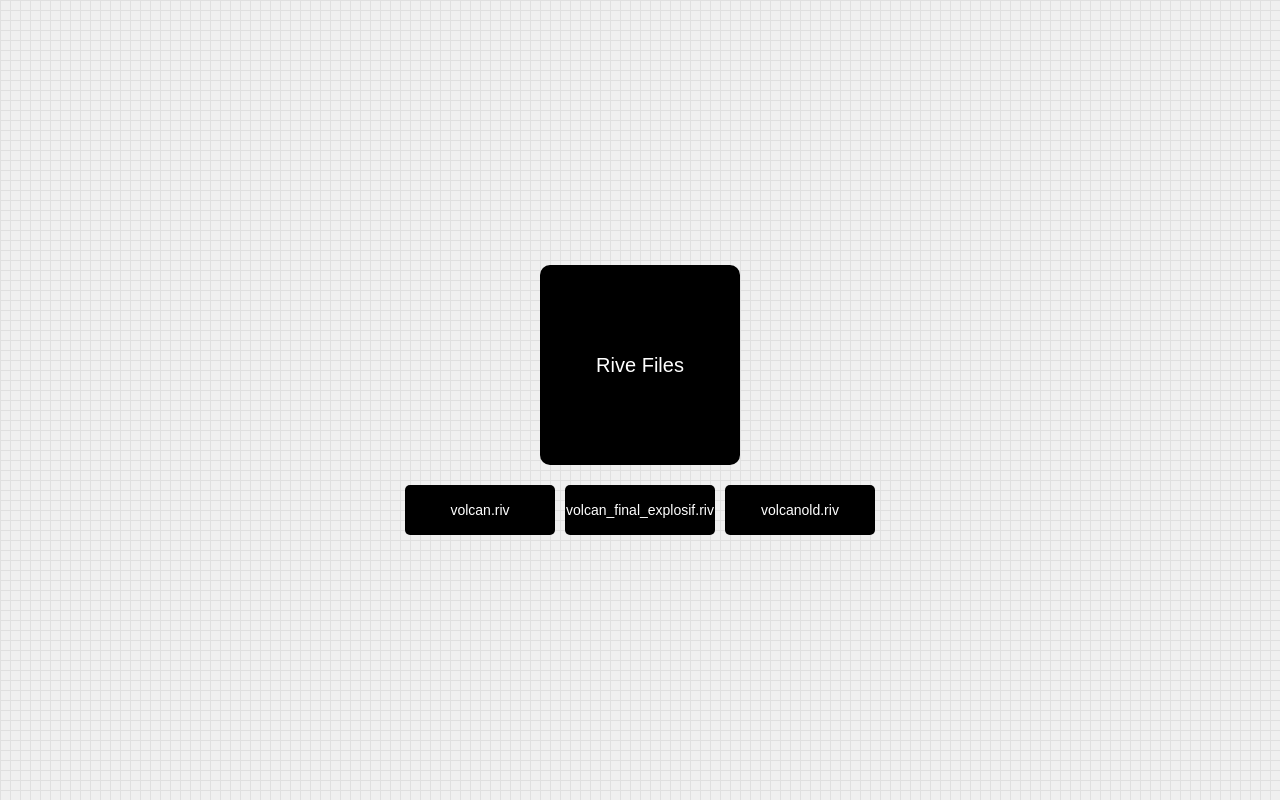
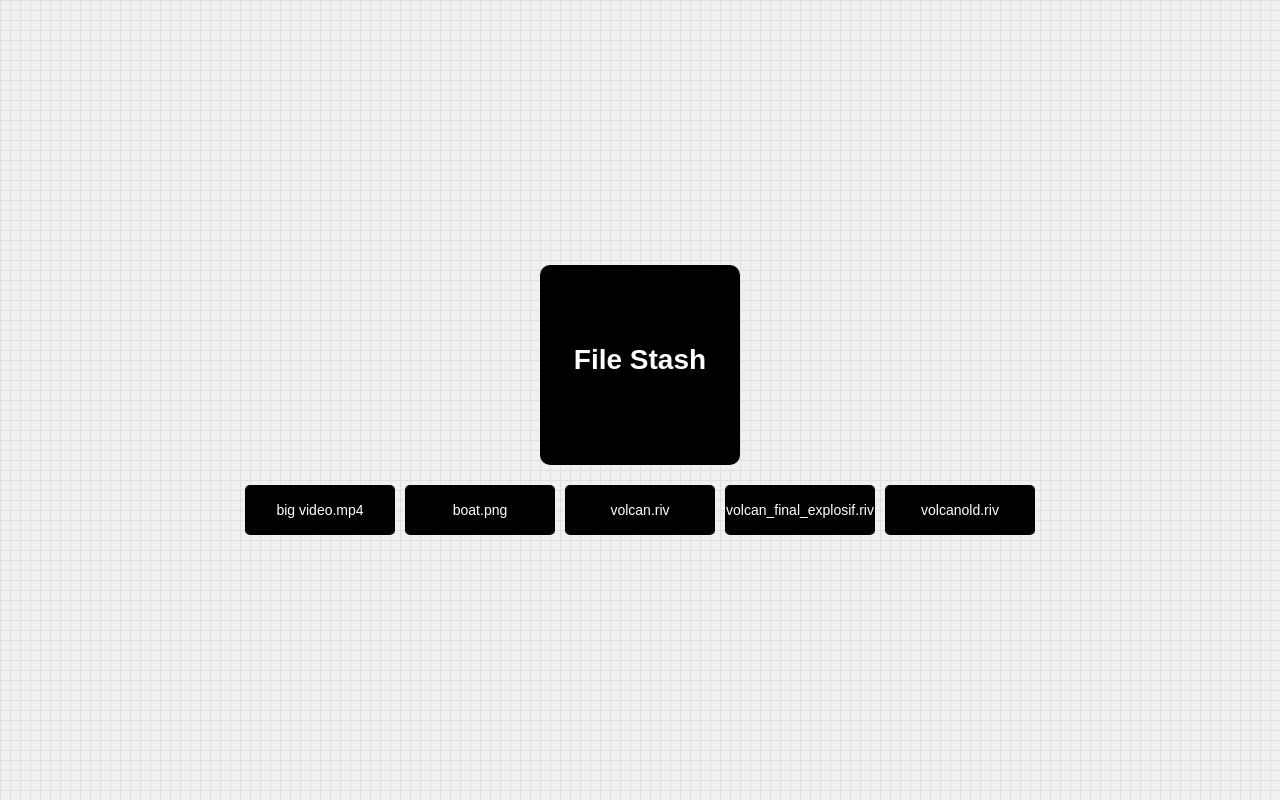
Before and after one commit to RinalduzziNathan/uploaded-rive-files, a website: page index.html in a window 1280 px wide. Drawn offline with Linux system fonts and the light colour scheme.

Commit message:
supp fichier riv

```diff
--- a/files.js
+++ b/files.js
@@ -1,4 +1,6 @@
 const riveFiles = [
+  "big video.mp4",
+  "boat.png",
   "volcan.riv",
   "volcan_final_explosif.riv",
   "volcanold.riv"
--- a/index.html
+++ b/index.html
@@ -1,10 +1,22 @@
 <!DOCTYPE html>
 <html lang="en">
+
 <head>
-  <meta charset="UTF-8"/>
-  <meta name="viewport" content="width=device-width, initial-scale=1.0"/>
-  <title>Rive Files</title>
+    <meta charset="UTF-8" />
+    <meta name="viewport" content="width=device-width, initial-scale=1.0" />
+    <link rel="icon" href="Logopng.ico" type="image/ico">
+
+    <title>File Stash</title>
     <style>
+        a {
+            color: white;
+            text-decoration: none;
+        }
+
+        a:hover {
+            text-decoration: underline;
+        }
+
         body {
             margin: 0;
             background-image:
@@ -19,6 +31,7 @@
             background-color: #f0f0f0;
             font-family: Arial, sans-serif;
         }
+
         .center-box {
             display: flex;
             justify-content: center;
@@ -31,6 +44,7 @@
             text-align: center;
             border-radius: 10px;
         }
+
         .file-list {
             margin-top: 20px;
             display: flex;
@@ -38,6 +52,7 @@
             gap: 10px;
             justify-content: center;
         }
+
         .file-item {
             display: flex;
             justify-content: center;
@@ -54,6 +69,7 @@
             transform: translateY(20px);
             transition: opacity 0.5s ease, transform 0.5s ease;
         }
+
         .file-item.show {
             opacity: 1;
             transform: translateY(0);
@@ -77,13 +93,17 @@
             document.body.appendChild(fileListDiv);
 
             riveFiles.forEach((file, index) => {
+                // Crée un lien <a> qui déclenche le téléchargement
+                const link = document.createElement('a');
+                link.href = `rive/${file}`;
+                link.download = file;
+
                 const item = document.createElement('div');
                 item.className = 'file-item';
                 item.textContent = file;
-        item.addEventListener('click', () => {
-          alert(`Tu as cliqué sur le fichier : ${file}`);
-        });
-        fileListDiv.appendChild(item);
+
+                link.appendChild(item);
+                fileListDiv.appendChild(link);
 
                 // Animation en cascade
                 setTimeout(() => {
@@ -91,10 +111,14 @@
                 }, index * 100);
             });
         }
+
     </script>
 </head>
-<body>
-  <div class="center-box">Rive Files</div>
-  <!-- La liste sera injectée automatiquement par initFileList() -->
-</body>
+
+<div class="center-box">
+    <div style="font-size: 28px; font-weight: bold; margin-bottom: 10px;">File Stash</div>
+
+</div>
+
+
 </html>
```
Also changed, not shown: Logopng.ico (added), rive/boat.png (added), 1 other file. Lines whose indentation alone changed are shown as unchanged.
